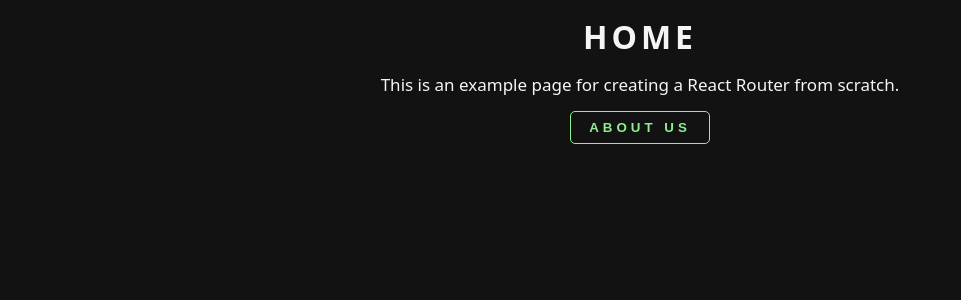
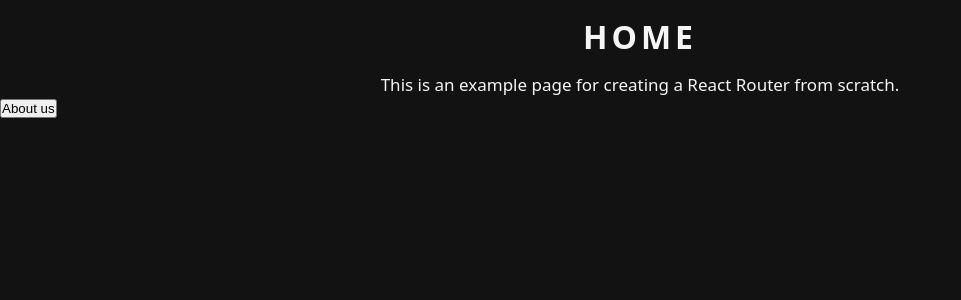
Before and after one commit to Espadv69/React_Beginner, a React app in the folder 06-espadv-router/: page / in a window 1280 px wide. Shown: the top 300 px of the page, without its empty margins (0-961 px from the left). Built offline with nearby package versions, Linux system fonts and the light colour scheme; the HTML template or start-up script is replaced by a standard one.

Commit message:
feat: comment out button-spa styles in App.css for future reference

```diff
--- a/06-espadv-router/src/css/App.css
+++ b/06-espadv-router/src/css/App.css
@@ -22,7 +22,7 @@
   color: lightcoral;
 }
 
-.button-spa {
+/* .button-spa {
   cursor: pointer;
 
   text-transform: uppercase;
@@ -44,7 +44,7 @@
 
   color: lightgreen;
   background: transparent;
-}
+} */
 
 .div-about {
   display: flex;
```
